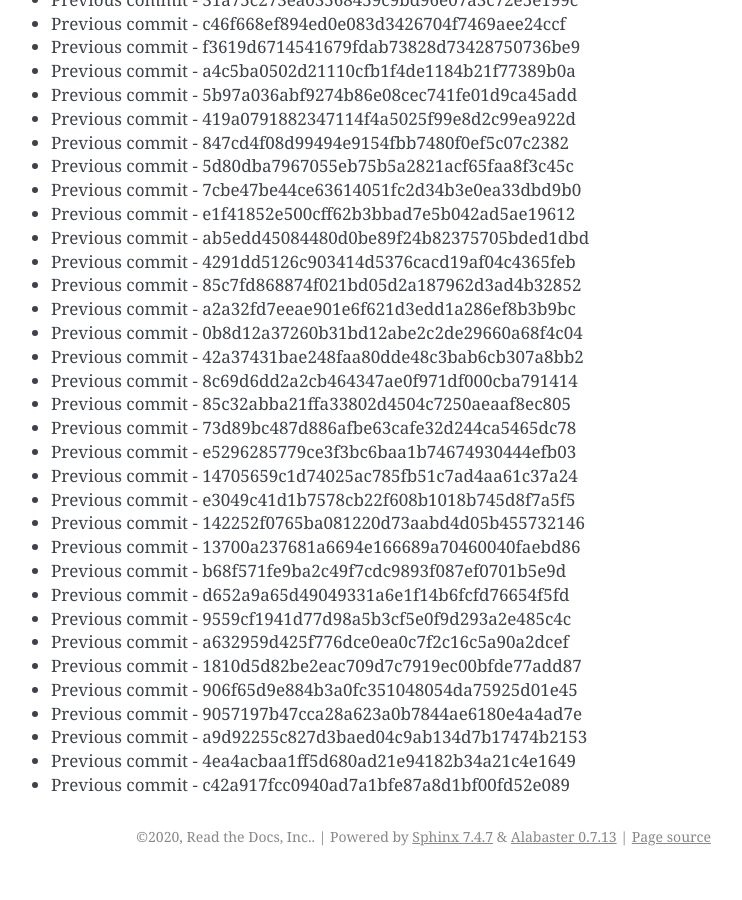
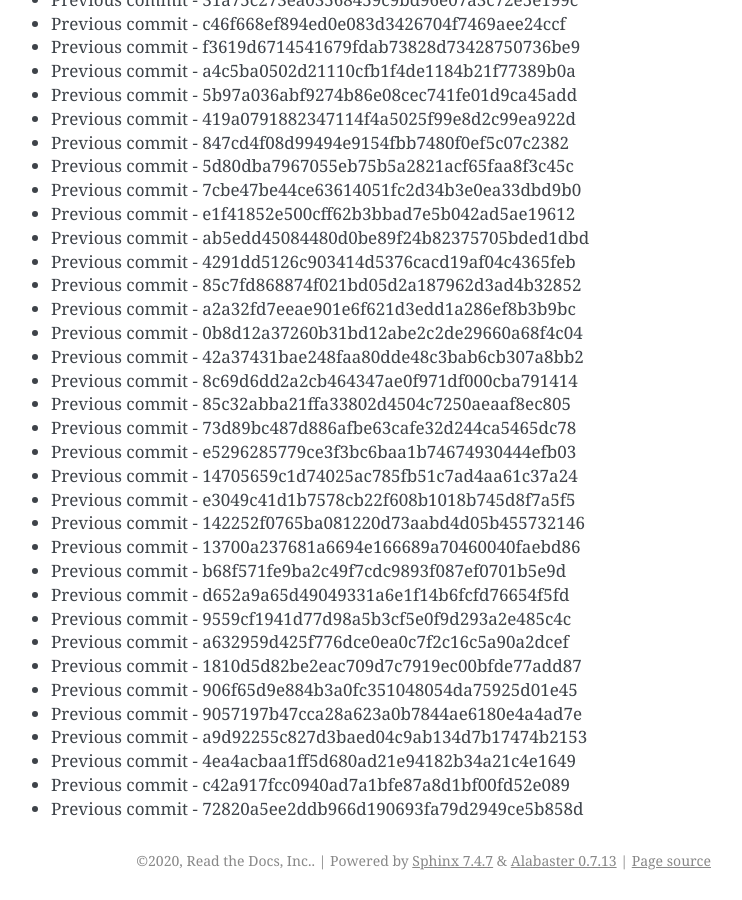
Before and after one commit to readthedocs/rtd-git-stresstest, a Sphinx documentation site: the page built from docs/updates.rst, in a window 1280 px wide and 900 px high, scrolled down 35304 px. Shown: the whole window, without its empty margins (399-1141 px from the left). Built offline with Sphinx 7.4.7, drawn with Linux system fonts in a browser that asks for light colours; before the commit the page ends 36180 px from its top, so only the background shows below that.

Commit message:
Generating commit from previous: 72820a5ee2ddb966d190693fa79d2949ce5b858d

```diff
--- a/docs/updates.rst
+++ b/docs/updates.rst
@@ -1515,3 +1515,4 @@ It can be tested for any performance characteristics.
 * Previous commit - a9d92255c827d3baed04c9ab134d7b17474b2153
 * Previous commit - 4ea4acbaa1ff5d680ad21e94182b34a21c4e1649
 * Previous commit - c42a917fcc0940ad7a1bfe87a8d1bf00fd52e089
+* Previous commit - 72820a5ee2ddb966d190693fa79d2949ce5b858d
```
